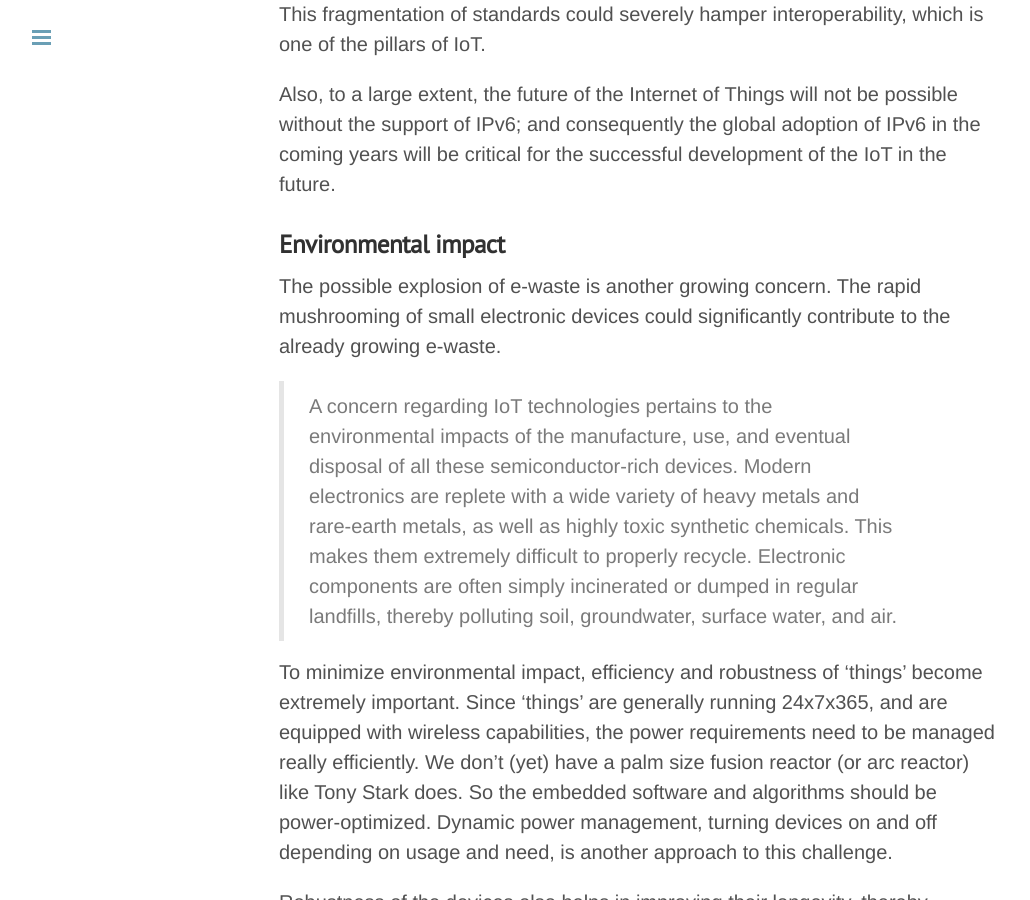
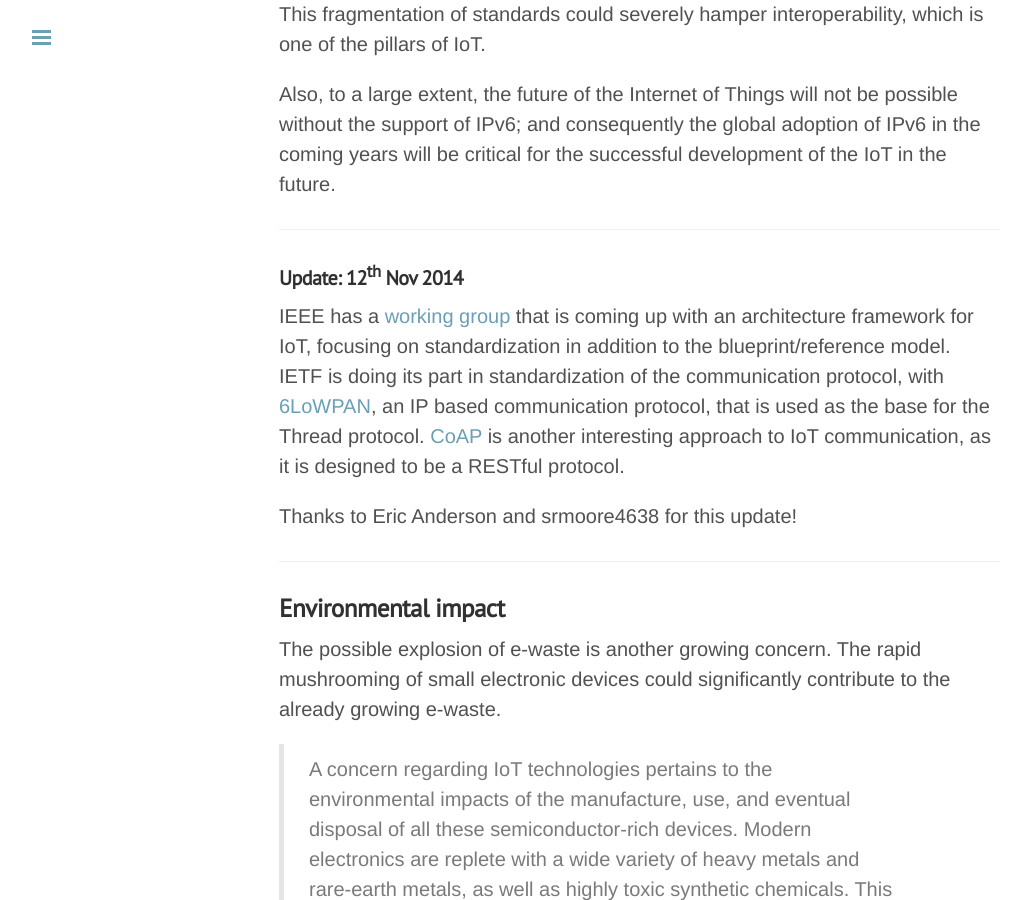
Before and after one commit to msanand/msanand.github.io, a Jekyll site: the page built from _posts/2014-11-10-IoT-internet-of-things-good-bad-ugly.md, in a window 1280 px wide and 900 px high, scrolled down 7886 px. Shown: the whole window, without its empty margins (1-1031 px from the left). Built offline with Jekyll 4.4.1, drawn with Linux system fonts in a browser that asks for light colours; nearby versions of some CDN libraries; Markdown is read by kramdown in place of the engine named in the settings; comment, search, counter and statistics services are not loaded.

Commit message:
Update to IoT post

```diff
--- a/_posts/2014-11-10-IoT-internet-of-things-good-bad-ugly.md
+++ b/_posts/2014-11-10-IoT-internet-of-things-good-bad-ugly.md
@@ -166,6 +166,14 @@ This fragmentation of standards could severely hamper interoperability, which is
 
 Also, to a large extent, the future of the Internet of Things will not be possible without the support of IPv6; and consequently the global adoption of IPv6 in the coming years will be critical for the successful development of the IoT in the future.
 
+<hr>
+#### **Update: 12<sup>th</sup> Nov 2014**
+
+IEEE has a [working group](http://standards.ieee.org/develop/project/2413.html) that is coming up with an architecture framework for IoT, focusing on standardization in addition to the blueprint/reference model. IETF is doing its part in standardization of the communication protocol, with [6LoWPAN](http://en.wikipedia.org/wiki/6LoWPAN), an IP based communication protocol, that is used as the base for the Thread protocol. [CoAP](http://en.wikipedia.org/wiki/Constrained_Application_Protocol) is another interesting approach to IoT communication, as it is designed to be a RESTful protocol.
+
+Thanks to Eric Anderson and srmoore4638 for this update!
+<hr>
+
 ### Environmental impact
 
 The possible explosion of e-waste is another growing concern. The  rapid mushrooming of small electronic devices could significantly contribute to the already growing e-waste.
```
